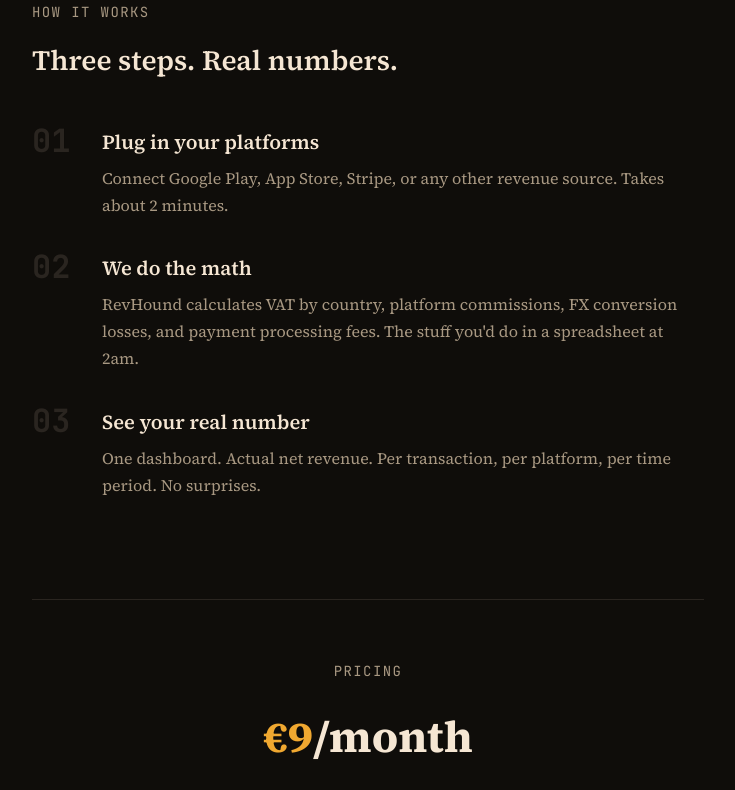
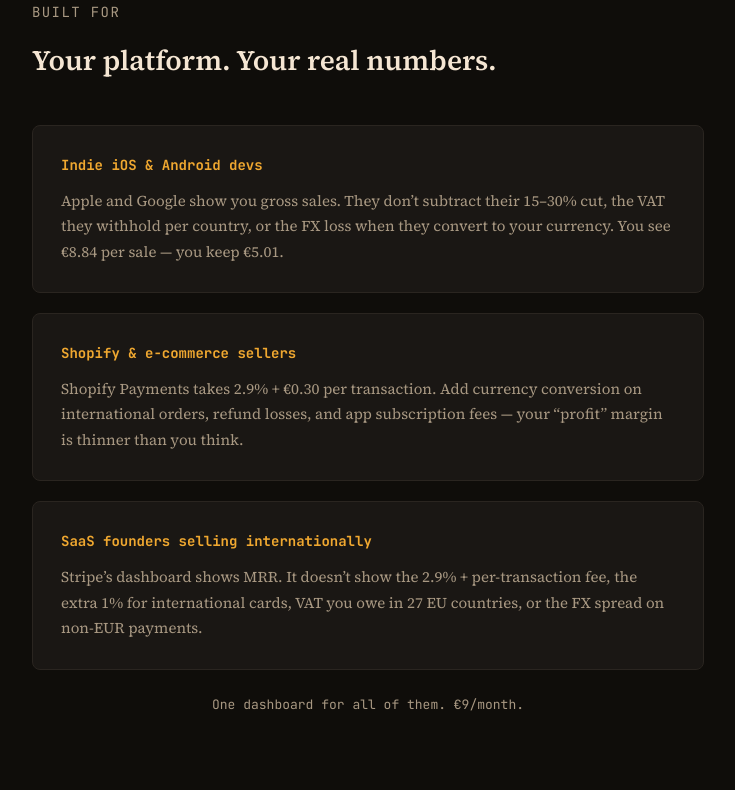
Before and after one commit to zosri/revhound, a Next.js app: page / in a window 1280 px wide. Shown: the part 3580-4370 px from the top of the page, without its empty margins (272-1007 px from the left). Built offline with nearby package versions, Linux system fonts and the light colour scheme; no server answers.

Commit message:
feat: add persona sections

```diff
--- a/src/app/page.tsx
+++ b/src/app/page.tsx
@@ -629,6 +629,93 @@ export default function Home() {
         </section>
       </FadeSection>
 
+      {/* ── Personas ── */}
+      <FadeSection>
+        <section style={{ marginBottom: 100 }}>
+          <p
+            className="font-mono"
+            style={{
+              fontSize: 14,
+              color: "var(--muted)",
+              marginBottom: 12,
+              letterSpacing: "0.1em",
+              textTransform: "uppercase",
+            }}
+          >
+            Built for
+          </p>
+          <h2
+            style={{ fontSize: 28, fontWeight: 600, marginBottom: 40 }}
+          >
+            Your platform. Your real numbers.
+          </h2>
+
+          <div style={{ display: "flex", flexDirection: "column", gap: 20 }}>
+            {[
+              {
+                label: "Indie iOS & Android devs",
+                pain: "Apple and Google show you gross sales. They don\u2019t subtract their 15\u201330% cut, the VAT they withhold per country, or the FX loss when they convert to your currency. You see \u20AC8.84 per sale \u2014 you keep \u20AC5.01.",
+                accent: "var(--accent)",
+              },
+              {
+                label: "Shopify & e-commerce sellers",
+                pain: "Shopify Payments takes 2.9% + \u20AC0.30 per transaction. Add currency conversion on international orders, refund losses, and app subscription fees \u2014 your \u201Cprofit\u201D margin is thinner than you think.",
+                accent: "var(--accent)",
+              },
+              {
+                label: "SaaS founders selling internationally",
+                pain: "Stripe\u2019s dashboard shows MRR. It doesn\u2019t show the 2.9% + per-transaction fee, the extra 1% for international cards, VAT you owe in 27 EU countries, or the FX spread on non-EUR payments.",
+                accent: "var(--accent)",
+              },
+            ].map((persona) => (
+              <div
+                key={persona.label}
+                style={{
+                  background: "var(--bg-card)",
+                  border: "1px solid var(--border)",
+                  borderRadius: 8,
+                  padding: "28px 28px",
+                  transition: "border-color 0.2s",
+                }}
+              >
+                <p
+                  className="font-mono"
+                  style={{
+                    fontSize: 14,
+                    fontWeight: 700,
+                    color: persona.accent,
+                    marginBottom: 10,
+                  }}
+                >
+                  {persona.label}
+                </p>
+                <p
+                  style={{
+                    fontSize: 15,
+                    color: "var(--muted)",
+                    lineHeight: 1.7,
+                  }}
+                >
+                  {persona.pain}
+                </p>
+              </div>
+            ))}
+          </div>
+
+          <p
+            className="font-mono"
+            style={{
+              marginTop: 24,
+              fontSize: 13,
+              color: "var(--muted)",
+              textAlign: "center",
+            }}
+          >
+            One dashboard for all of them. €9/month.
+          </p>
+        </section>
+      </FadeSection>
+
       {/* ── How it works ── */}
       <FadeSection>
         <section style={{ marginBottom: 100 }}>
```
